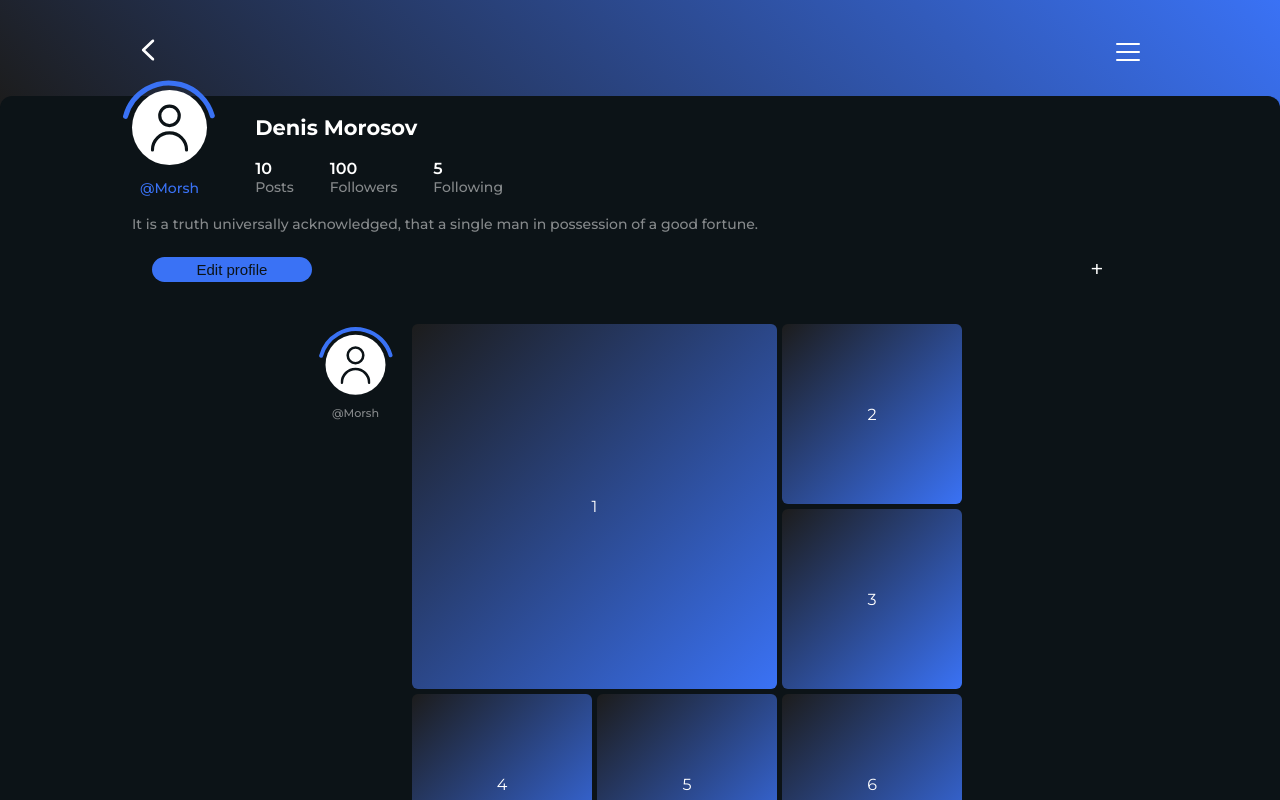
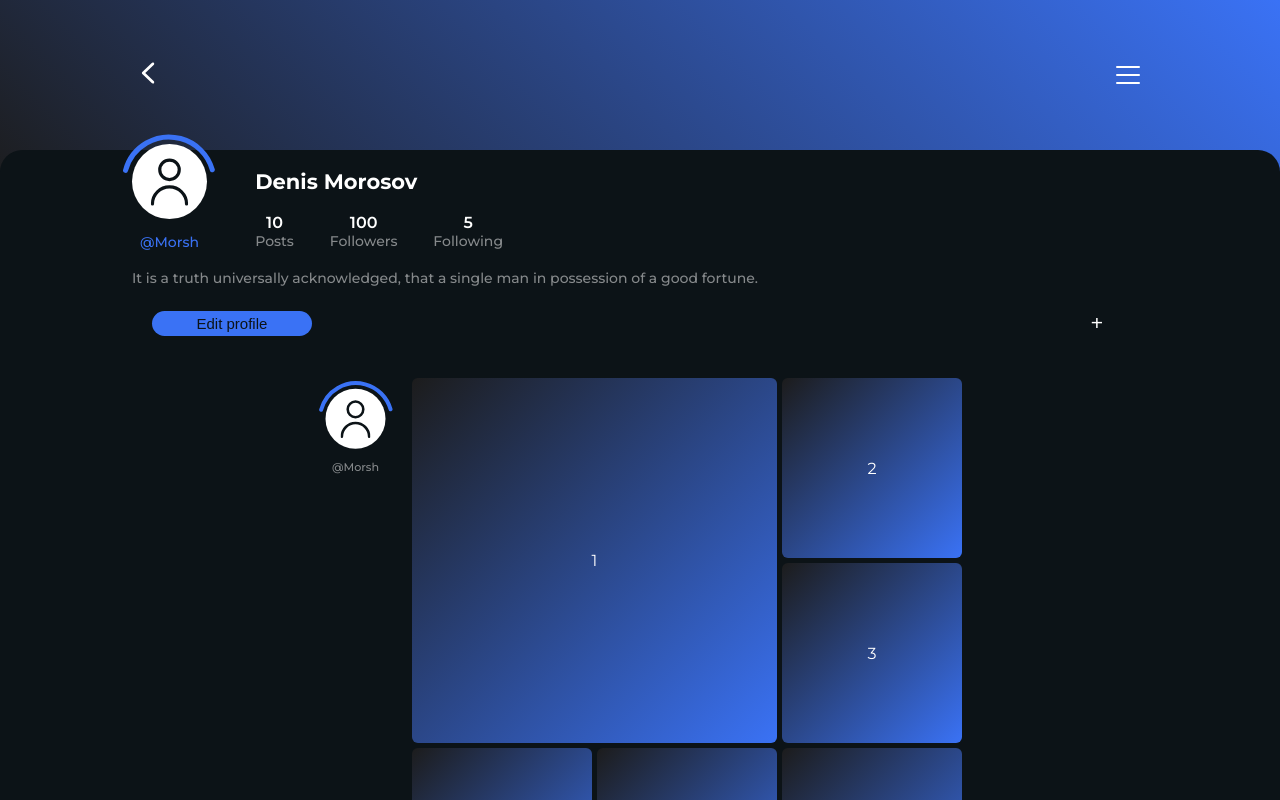
Before and after one commit to AlexandrNesterovSe7en/pet, a Next.js app: page / in a window 1280 px wide. Built offline with nearby package versions, Linux system fonts and the light colour scheme.

Commit message:
исправление верстки

```diff
--- a/src/_2pages/UserProfile/ui/UserProfile.module.css
+++ b/src/_2pages/UserProfile/ui/UserProfile.module.css
@@ -1,8 +1,8 @@
 .container__header {
     background: linear-gradient(45deg, #1c1c1c 0%, #3a72f5 100%);
-    height: 108px;
+    height: 200px;
     width: 100%;
-    padding-top: 23px;
+    padding-top: 46px;
     position: absolute;
     z-index: 1;
 }
@@ -62,11 +62,11 @@
     position: relative;
     padding: 19px clamp(0.938rem, 13.758vw - 2.76rem, 13.75rem) 0px clamp(0.938rem, 13.758vw - 2.76rem, 13.75rem);
     z-index: 10;
-    margin-top: 96px;
+    margin-top: 150px;
     background-color: #0C1317;
     width: 100%;
-    border-top-left-radius: 12px;
-    border-top-right-radius: 12px;
+    border-top-left-radius: 22px;
+    border-top-right-radius: 22px;
 }
 
 .container__profile_stats {
@@ -157,6 +157,7 @@
 .stats {
     display: flex;
     flex-direction: column;
+    align-items: center;
 }
 
 .user_about {
```
